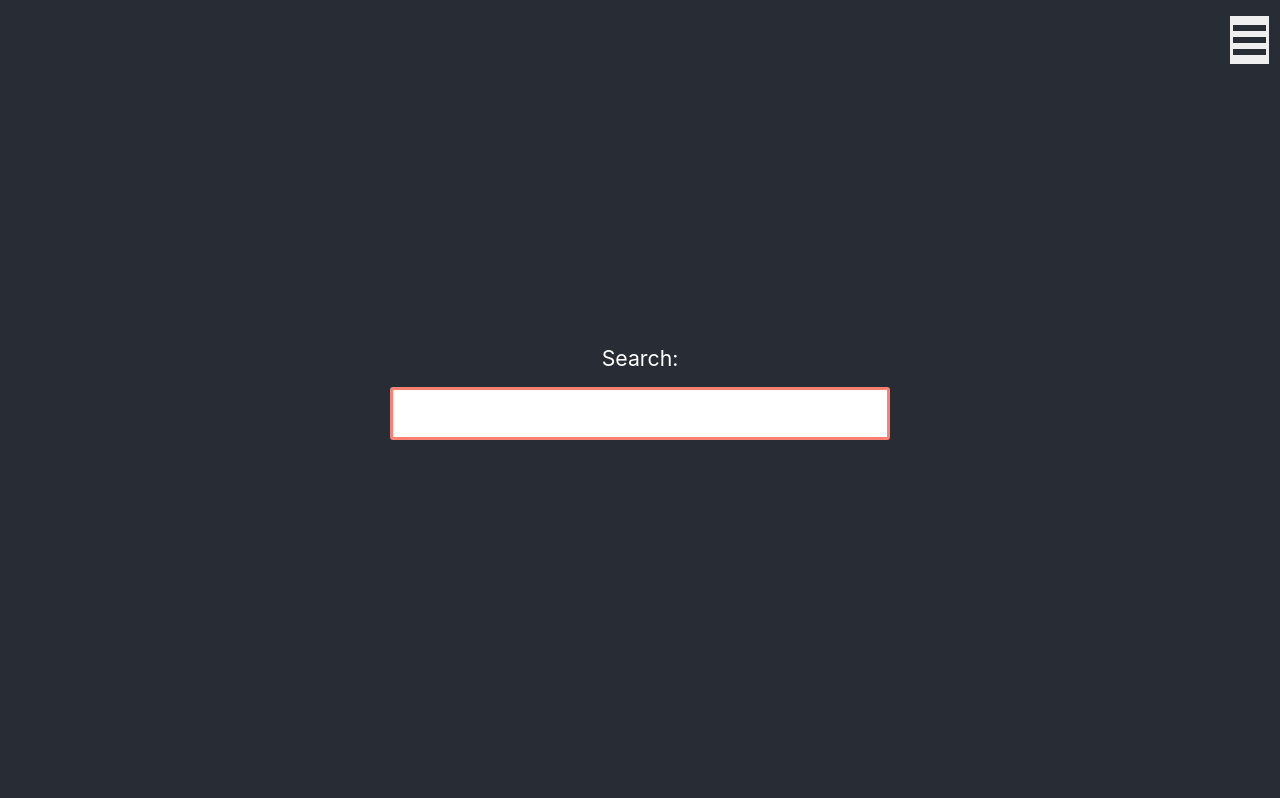
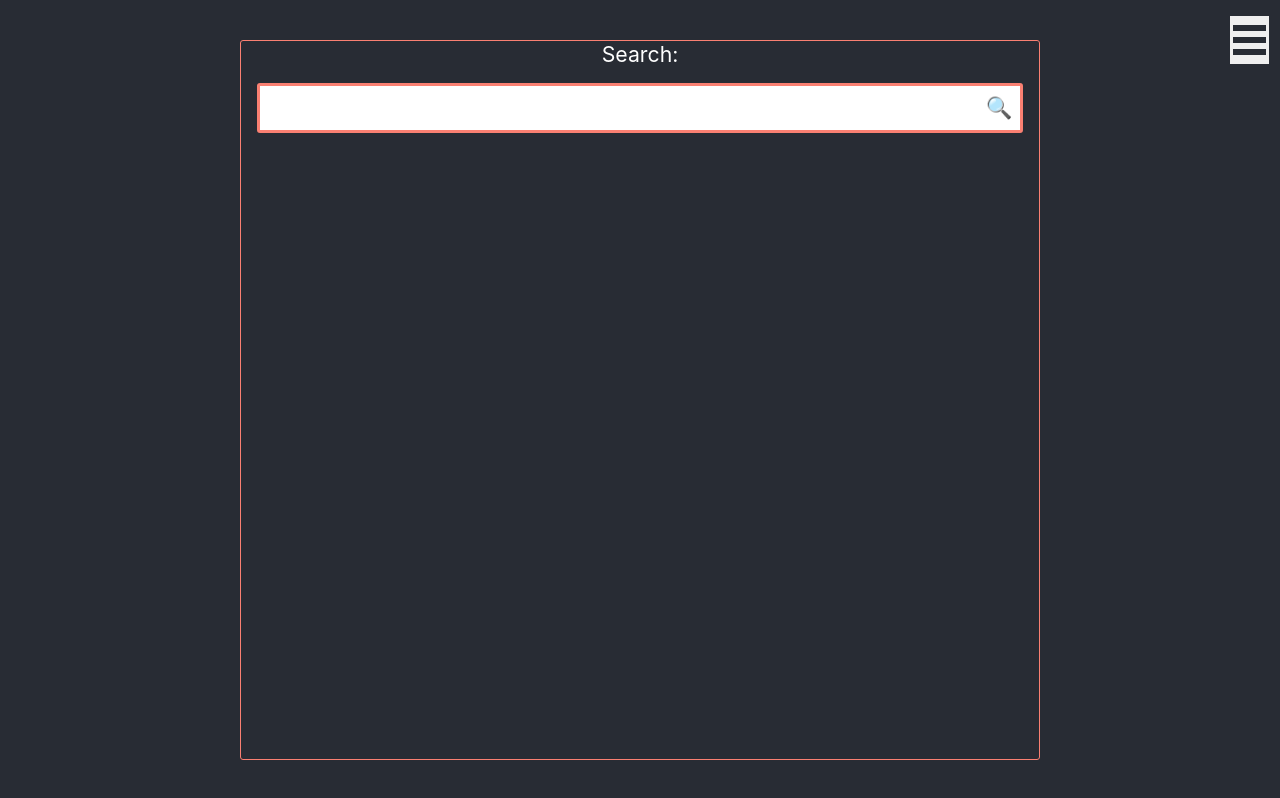
Before and after one commit to marcg1968/react-recipes, a React (Create React App) app: page /search in a window 1280 px wide. Shown: the top 798 px of the page. Built offline with nearby package versions, Linux system fonts and the light colour scheme.

Commit message:
implements search functionality

```diff
--- a/src/common/constants.js
+++ b/src/common/constants.js
@@ -6,4 +6,5 @@ export const ApiEndpoint = {
     urlRecipes: `${baseApiUrl}/recipes`,
     urlRecipe: `${baseApiUrl}/recipe`,
     urlByIngred: `${baseApiUrl}/by-ingredient`,
+    urlSearch: `${baseApiUrl}/search`,
 }
--- a/src/common/functions.js
+++ b/src/common/functions.js
@@ -2,12 +2,3 @@
 
 export const sleep = ms => new Promise(resolve =>
     setTimeout(resolve, ms ?? 1000))
-
-export const debounce = (callback, limit) => {
-    limit = limit || 300 // default limit value
-    let timeout
-    return () => {
-        clearTimeout(timeout)
-        timeout = setTimeout(() => callback(), limit)
-    }
-}
--- a/src/components/Builders.js
+++ b/src/components/Builders.js
@@ -87,14 +87,45 @@ export const GlobalStyles = createGlobalStyle`
     }
 `
 
+export const SearchContainer = styled.div`
+    position: relative;
+    display: block;
+`
+
+export const SearchForm = styled.form`
+    display: flex;
+`
+
 export const Searchfield = styled.input`
     border-radius: 3px;
     border: 3px solid salmon;
     margin: 1rem;
-    padding: 1rem;
+    padding: .5rem 3rem .5rem .5rem;
     display: block;
-    // min-width: 50vw;
-    width: 500px;
+    font-size: 1.5rem;
+    color: #282c34;
+    flex: 1;
+`
+
+export const MagnifyingGlass = styled.div`
+    display: block;
+    position: absolute;
+    right: 1rem;
+    top: 1.7rem;
+    width: 3rem;
+`
+
+export const SearchSection = styled.section`
+    display: flex;
+    width: 800px;
+    flex-direction: column;
+    border: 1px solid salmon;
+    border-radius: 3px;
+    min-height: 90vh;
+`
+
+export const SearchDiv = styled.div`
+    // flex: 1;
 `
 
 export const MainHeader = styled.h1`
--- a/src/components/Search.js
+++ b/src/components/Search.js
@@ -1,34 +1,75 @@
 // Search.js
 
-import React, { useState } from 'react'
-import { debounce } from '../common/functions'
-import { Searchfield } from './Builders'
+import React, { useCallback, useEffect, useState } from 'react'
+import axios from 'axios'
+import { SearchDiv, Searchfield, SearchSection, MagnifyingGlass, SearchForm, SearchContainer } from './Builders'
+import { ApiEndpoint } from '../common/constants'
+import { SortableTitles } from './SortableTitles'
+
+const { urlSearch } = ApiEndpoint
 
 export const Search = () => {
 
-    const [ searchText, setSearchText ] = useState(null)
+    const [ searchText,   setSearchText ]   = useState('')
+    const [ searchResult, setSearchResult ] = useState([])
 
-    const task = async text => {
-        setSearchText(text)
-    }
+    const doSearch = useCallback(async () => {
+        if (searchText.trim().length < 3) {
+            setSearchResult([]) /* clear search result state var */
+            return
+        }
+        // await sleep(3000)
+        try {
+            const data = await axios.post(urlSearch, { q: searchText }).then(({data}) => data)
+            console.log(18, data)
+            const { result } = data
+            setSearchResult(result)
+        }
+        catch (err) { console.error(25, { err }) }
+    }, [searchText])
+
+    useEffect(() => {
+        doSearch()
+    }, [doSearch]) /* NB dependency must be the const function */
 
     const handleSearchTextChange = evt => {
         const text = evt.target.value
-        // setSearchText(text)
-        // debounce(() => task(text), 5000)
-        debounce(() => setSearchText(`-${text}-`), 5000)
+        setSearchText(text.trim())
+        debounce(doSearch, 6000)
     }
 
+    return (
+        <SearchSection>
+            <SearchDiv>Search:</SearchDiv>
 
-    return (
-        <div>
-            <div>{searchText}</div>
-            Search:
-            <Searchfield
-                onChange={handleSearchTextChange}
-                // onChange={(evt) => console.log(28, evt.target.value)}
-                onClick={(evt) => console.log(29, evt.target.value)}
-            />
-        </div>
+            <SearchWithMagnifyingGlass handleSearchTextChange={handleSearchTextChange} />
+
+            {
+                searchText && searchResult.length
+                    ? (
+                        <>
+                            <div>Searching for the term "{searchText}" yielded {searchResult.length} items:</div>
+                            <SortableTitles data={searchResult} />
+                        </>
+                    )
+                    : null
+            }
+            {/* <pre>{JSON.stringify(searchResult, null, 2)}</pre> */}
+        </SearchSection>
     )
 }
+
+const SearchWithMagnifyingGlass = ({ handleSearchTextChange }) => {
+    return (
+        <SearchContainer>
+            <MagnifyingGlass className='MagnifyingGlass'>
+                {String.fromCharCode(0xD83D, 0xDD0D)}
+            </MagnifyingGlass>
+            <SearchForm>
+                <Searchfield
+                    onChange={handleSearchTextChange}
+                />
+            </SearchForm>
+        </SearchContainer>
+    )
+}
```
